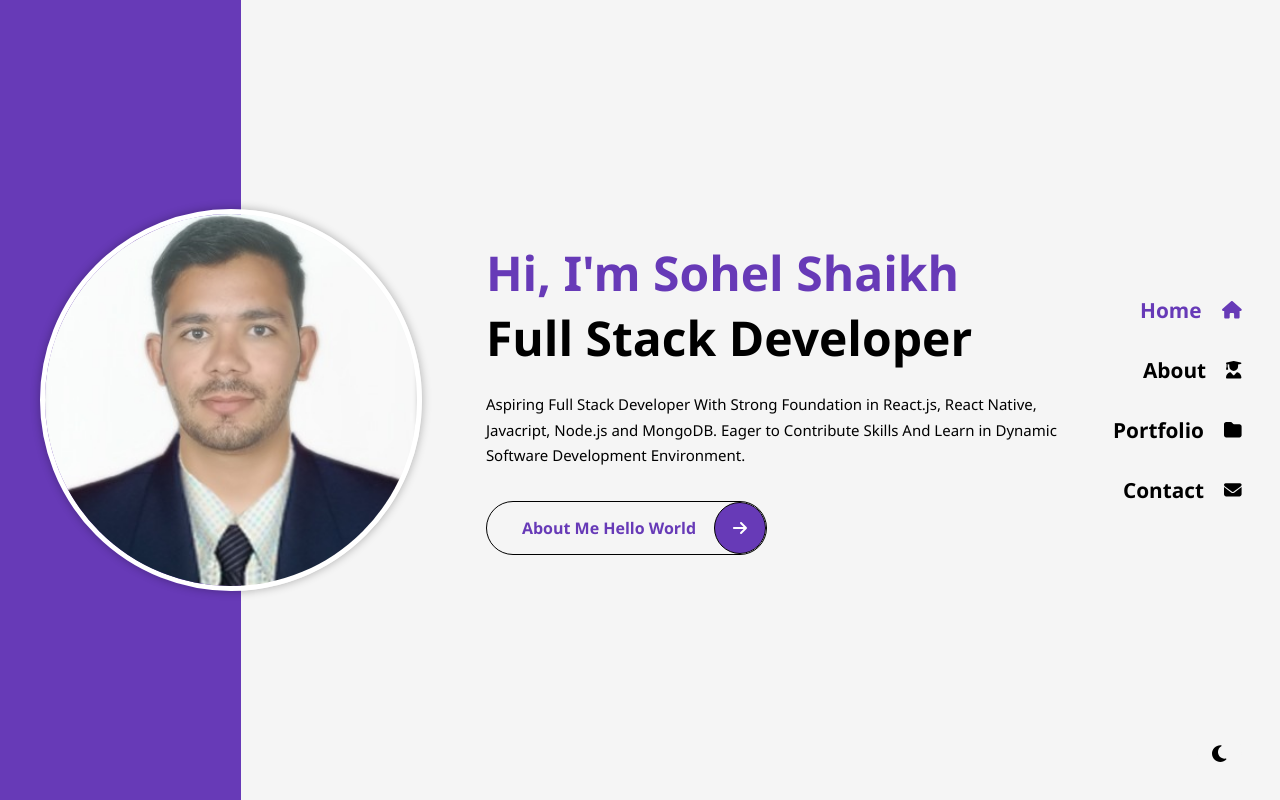
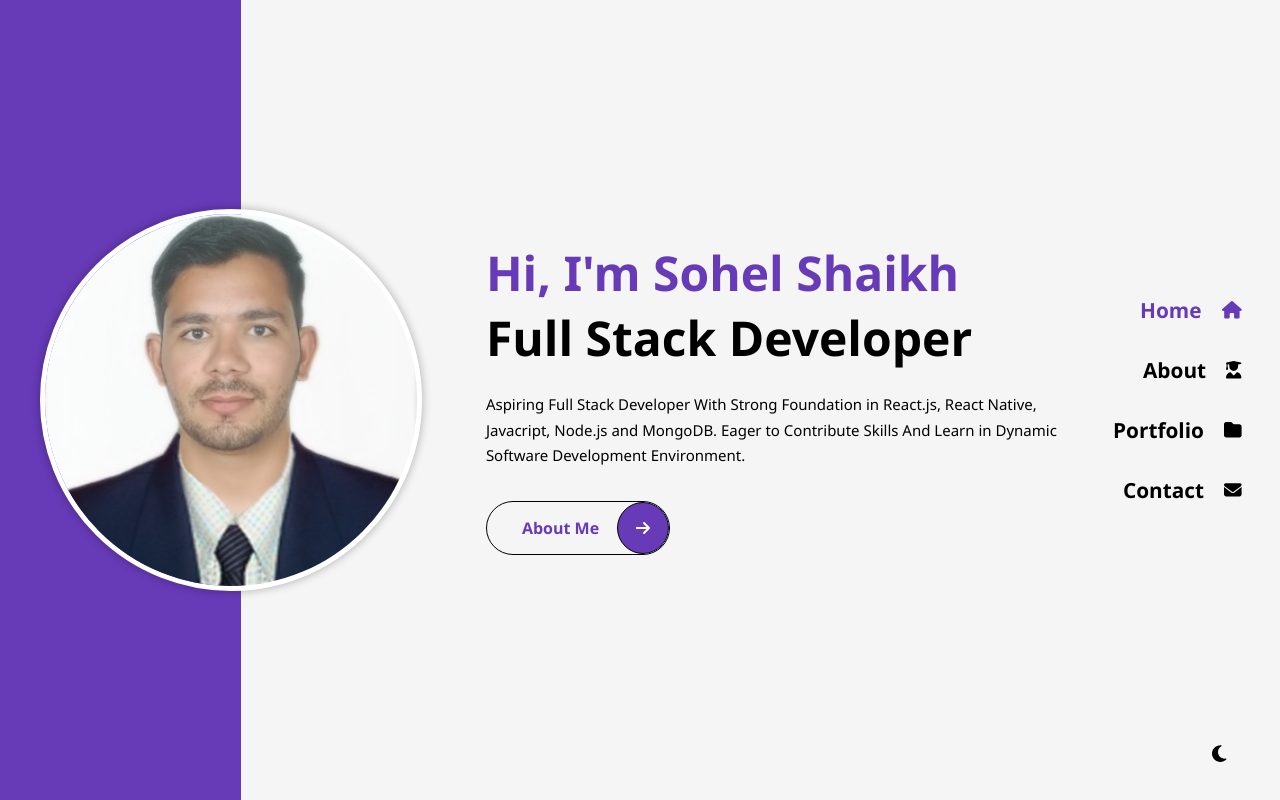
Before and after one commit to Sohel7875/Portfolio, a React (Create React App) app: page / in a window 1280 px wide. Built offline with nearby package versions, Linux system fonts and the light colour scheme.

Commit message:
first commit

```diff
--- a/src/pages/Home/Home.jsx
+++ b/src/pages/Home/Home.jsx
@@ -22,7 +22,7 @@ const Home = () => {
             Aspiring Full Stack Developer With Strong Foundation in React.js, React Native, Javacript, Node.js and MongoDB. Eager to Contribute Skills And Learn in Dynamic Software Development Environment.
           </p>
        <Link to={'/about'} className='btn'>
-        About Me Hello World
+        About Me
         <span><FontAwesomeIcon icon={faArrowRight}/></span>
        </Link>
         </div>
```
